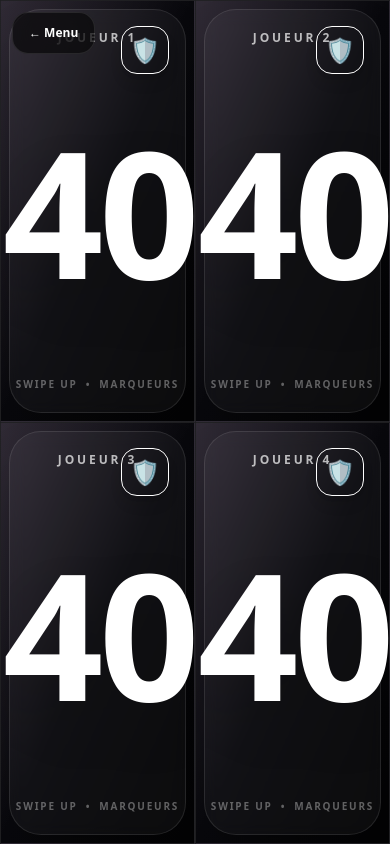
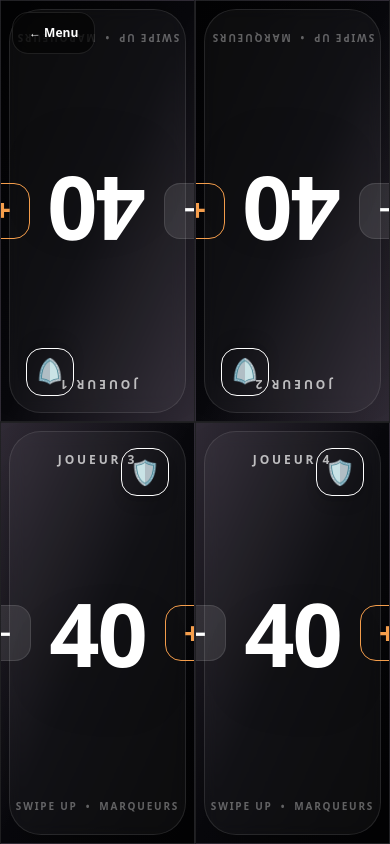
Before and after one commit to vekuAa/manaforge, a Next.js app: page /game in a window 390 px wide. Both pictures are taken after a click on the button "Lancer la partie". Built offline with nearby package versions, Linux system fonts and the light colour scheme.

Commit message:
Amélioration game tracker mobile

```diff
--- a/app/game/page.tsx
+++ b/app/game/page.tsx
@@ -286,7 +286,10 @@ export default function GamePage() {
       <div className={gridClass}>
         {players.map((player, index) => {
           const isThirdFullWidth = players.length === 3 && index === 2;
-          const isTopPlayerRotated = players.length === 2 && index === 0;
+          const isRotated =
+  (players.length === 2 && index === 0) ||
+  (players.length === 3 && index < 2) ||
+  (players.length === 4 && index < 2);
 
           const commanderKill = Object.values(player.commanderDamage).some(
             (damage) => damage >= 21
@@ -299,9 +302,7 @@ export default function GamePage() {
               onPointerUp={(event) => handleSwipeEnd(player.id, event.clientY)}
               className={`relative overflow-hidden border border-white/10 bg-gradient-to-br ${getThemeClasses(
                 tableTheme
-              )} p-2 ${isThirdFullWidth ? "col-span-2" : ""} ${
-                isTopPlayerRotated ? "rotate-180" : ""
-              }`}
+              )} p-2 ${isThirdFullWidth ? "col-span-2" : ""} ${isRotated ? "rotate-180" : ""}`}
             >
               <div className="absolute inset-0 bg-gradient-to-br from-white/10 via-transparent to-black/50" />
 
@@ -330,24 +331,24 @@ export default function GamePage() {
                   </button>
                 )}
 
-<div className="flex w-full items-center justify-center gap-10 px-6">
+<div className="flex w-full items-center justify-center gap-3 px-2">
   <button
     onClick={() => updatePlayer(player.id, "life", -1)}
-    className="flex h-24 w-24 items-center justify-center rounded-[2rem] border border-red-500/25 bg-red-500/15 text-5xl font-black text-red-300 shadow-xl"
+    className="flex h-14 w-14 shrink-0 items-center justify-center rounded-2xl border border-white/10 bg-white/10 text-3xl font-black text-white"
   >
     −
   </button>
 
   <button
     onClick={() => openSheet(player.id, "markers")}
-    className="min-w-[190px] text-center text-[11rem] font-black leading-none tracking-tight text-white drop-shadow-2xl"
+    className="min-w-[110px] text-center text-[5.5rem] font-black leading-none tracking-tight text-white drop-shadow-2xl"
   >
     {player.life}
   </button>
 
   <button
     onClick={() => updatePlayer(player.id, "life", 1)}
-    className="flex h-24 w-24 items-center justify-center rounded-[2rem] border border-accent/30 bg-accent/20 text-5xl font-black text-accent shadow-xl"
+    className="flex h-14 w-14 shrink-0 items-center justify-center rounded-2xl border border-accent/30 bg-accent/20 text-3xl font-black text-accent"
   >
     +
   </button>
@@ -367,7 +368,7 @@ export default function GamePage() {
               )}
 
               {activePlayerId === player.id && activeSheet === "markers" && (
-                <div className="absolute inset-x-3 bottom-3 z-40 rounded-[2rem] border border-white/10 bg-[#09090d]/95 p-4 shadow-2xl backdrop-blur-xl">
+                <div className="absolute inset-x-2 bottom-2 z-40 max-h-[85%] overflow-y-auto rounded-[1.5rem] border border-white/10 bg-[#09090d]/95 p-3 shadow-2xl backdrop-blur-xl">
                   <PanelHeader title="Marqueurs" onClose={closeSheet} />
 
                   <div className="grid grid-cols-2 gap-3">
@@ -403,7 +404,7 @@ export default function GamePage() {
               )}
 
               {activePlayerId === player.id && activeSheet === "commander" && (
-                <div className="absolute inset-x-3 bottom-3 z-40 rounded-[2rem] border border-white/10 bg-[#09090d]/95 p-4 shadow-2xl backdrop-blur-xl">
+                <div className="absolute inset-x-2 bottom-2 z-40 max-h-[85%] overflow-y-auto rounded-[1.5rem] border border-white/10 bg-[#09090d]/95 p-3 shadow-2xl backdrop-blur-xl">
                   <PanelHeader title="Dégâts commandant" onClose={closeSheet} />
 
                   <div className="space-y-3">
```
